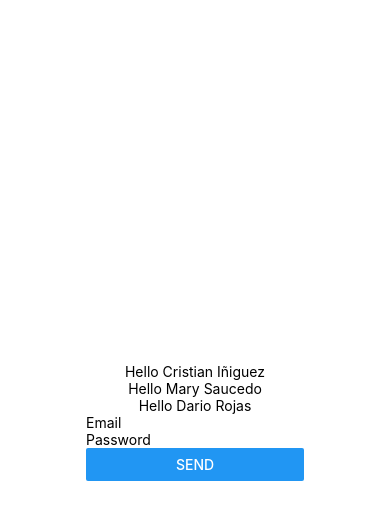
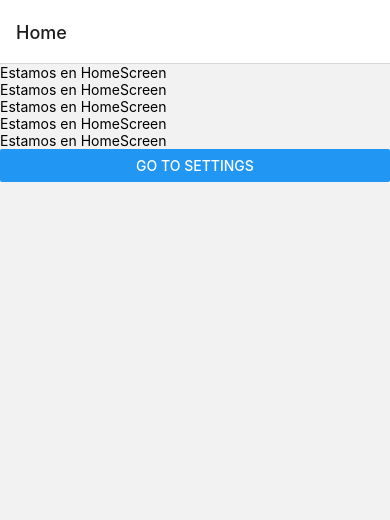
Before and after one commit to cristianiniguez/saga_react_native, a React Native app: screen / in a window 390 px wide. Shown: the top 520 px of the page. Built offline with nearby package versions, Linux system fonts and the light colour scheme.

Commit message:
react navigation: stacks de navegation

```diff
--- a/App.js
+++ b/App.js
@@ -1,18 +1,12 @@
 import { StyleSheet, View } from 'react-native';
 import { NavigationContainer } from '@react-navigation/native';
 
-import LoginForm from './src/components/LoginForm';
-import Greeting from './src/components/Greeting';
+import NavigationStack from './src/navigation/NavigationStack';
 
 export default function App() {
   return (
     <NavigationContainer>
-      <View style={styles.container}>
-        <Greeting firstName='Cristian' lastName='Iñiguez' />
-        <Greeting firstName='Mary' lastName='Saucedo' />
-        <Greeting firstName='Dario' lastName='Rojas' />
-        <LoginForm />
-      </View>
+      <NavigationStack />
     </NavigationContainer>
   );
 }
--- /dev/null
+++ b/src/navigation/NavigationStack.js
@@ -0,0 +1,15 @@
+import { createNativeStackNavigator } from '@react-navigation/native-stack';
+
+import HomeScreen from '../screens/HomeScreen';
+import SettingsScreen from '../screens/SettingsScreen';
+
+const Stack = createNativeStackNavigator();
+
+export default function NavigationStack() {
+  return (
+    <Stack.Navigator initialRouteName='Home'>
+      <Stack.Screen name='Home' component={HomeScreen} />
+      <Stack.Screen name='Settings' component={SettingsScreen} />
+    </Stack.Navigator>
+  );
+}
--- /dev/null
+++ b/src/screens/HomeScreen.js
@@ -0,0 +1,18 @@
+import { Button, Text, View } from 'react-native';
+
+export default function HomeScreen({ navigation }) {
+  const goToSettings = () => {
+    navigation.navigate('Settings');
+  };
+
+  return (
+    <View>
+      <Text>Estamos en HomeScreen</Text>
+      <Text>Estamos en HomeScreen</Text>
+      <Text>Estamos en HomeScreen</Text>
+      <Text>Estamos en HomeScreen</Text>
+      <Text>Estamos en HomeScreen</Text>
+      <Button onPress={goToSettings} title='Go to Settings' />
+    </View>
+  );
+}
--- /dev/null
+++ b/src/screens/SettingsScreen.js
@@ -0,0 +1,19 @@
+import { Button, Text, View } from 'react-native';
+
+export default function SettingsScreen({ navigation }) {
+  const goToPage = (pageName) => {
+    navigation.navigate(pageName);
+  };
+
+  return (
+    <View>
+      <Text>Estamos en SettingsScreen</Text>
+      <Text>Estamos en SettingsScreen</Text>
+      <Text>Estamos en SettingsScreen</Text>
+      <Text>Estamos en SettingsScreen</Text>
+      <Text>Estamos en SettingsScreen</Text>
+      <Text>Estamos en SettingsScreen</Text>
+      <Button onPress={() => goToPage('Home')} title='Go to Home' />
+    </View>
+  );
+}
```
